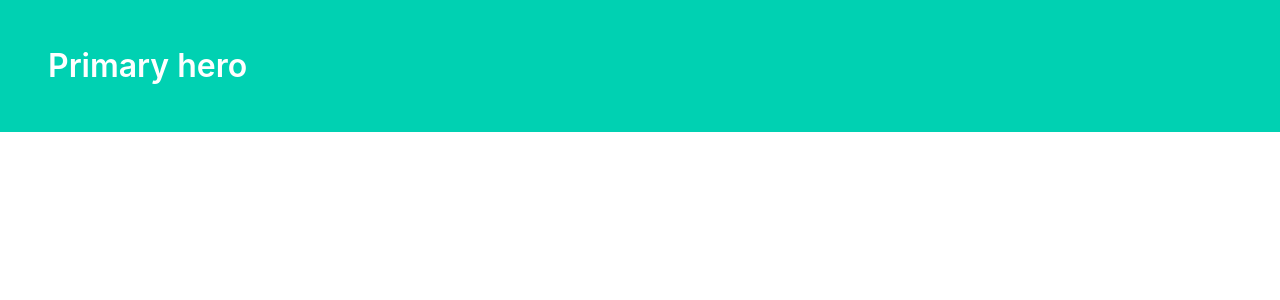
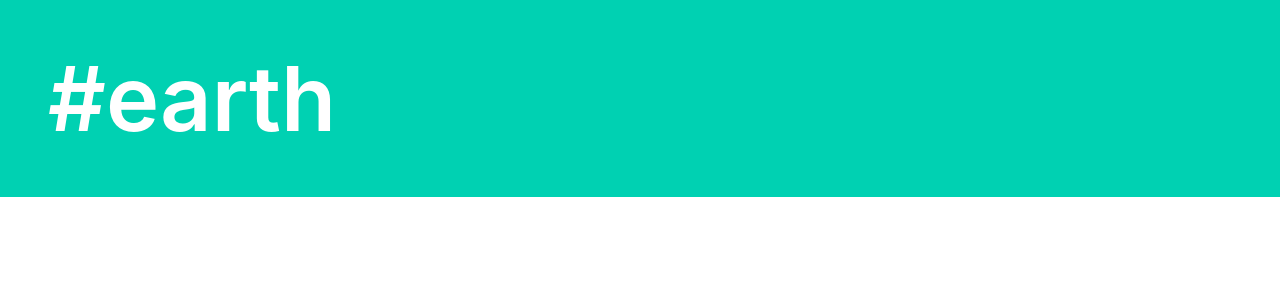
Before and after one commit to jpzambranoleon/Instagram-Clone, a Django app: template app/templates/app/tag.html in a window 1280 px wide. Shown: the part 52-352 px from the top of the page. Run offline with Django 3.2, Linux system fonts and the light colour scheme; the template is opened without the code that fills it, so the values that code supplies are empty.

Commit message:
updated tag.html

```diff
--- a/app/templates/app/tag.html
+++ b/app/templates/app/tag.html
@@ -78,8 +78,8 @@
 
     <section class="hero is-primary">
         <div class="hero-body">
-          <p class="title">
-            Primary hero
+          <p style="font-size: 90px;" class="title">
+            #earth
           </p>
         </div>
     </section>
```
